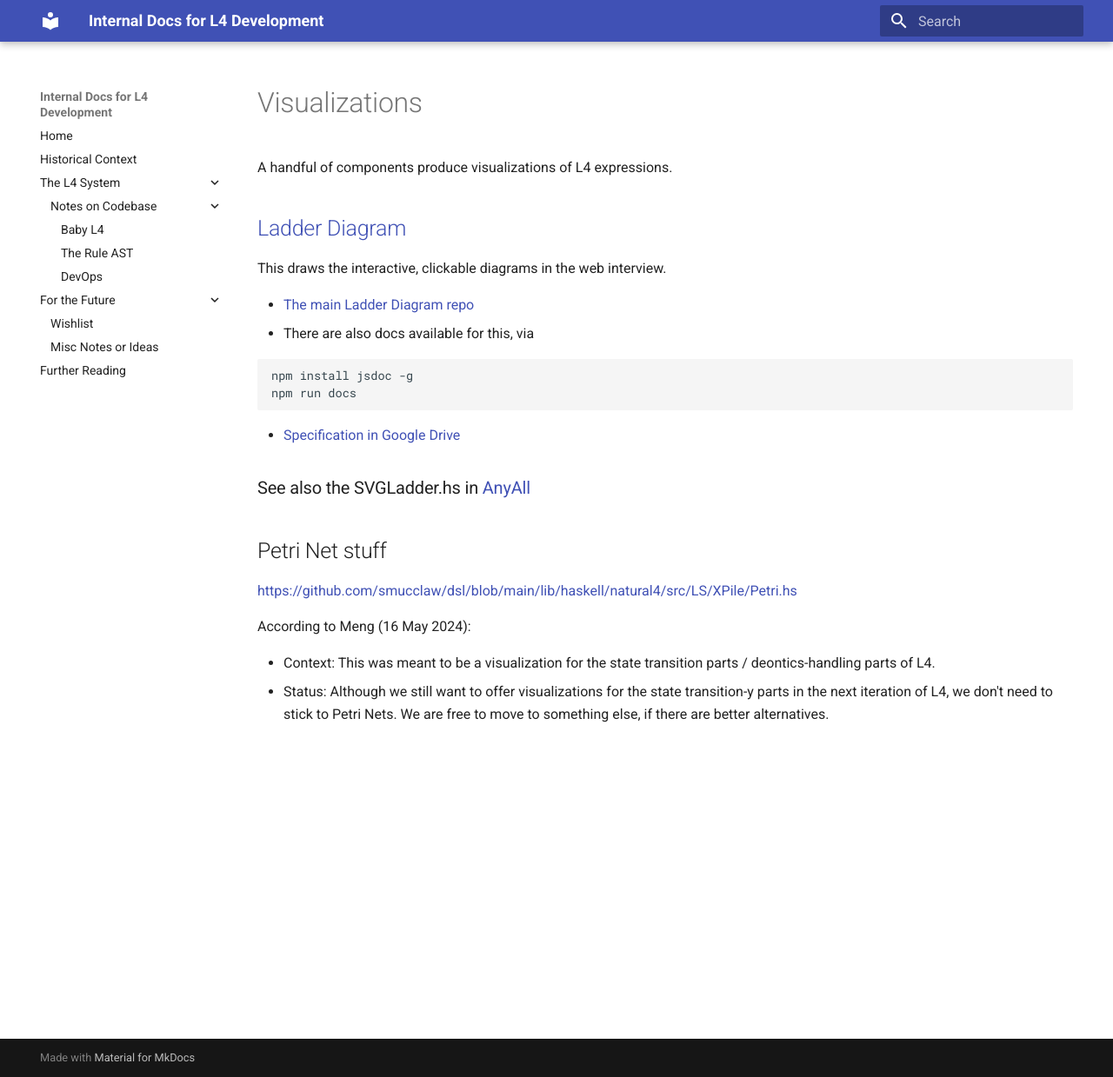
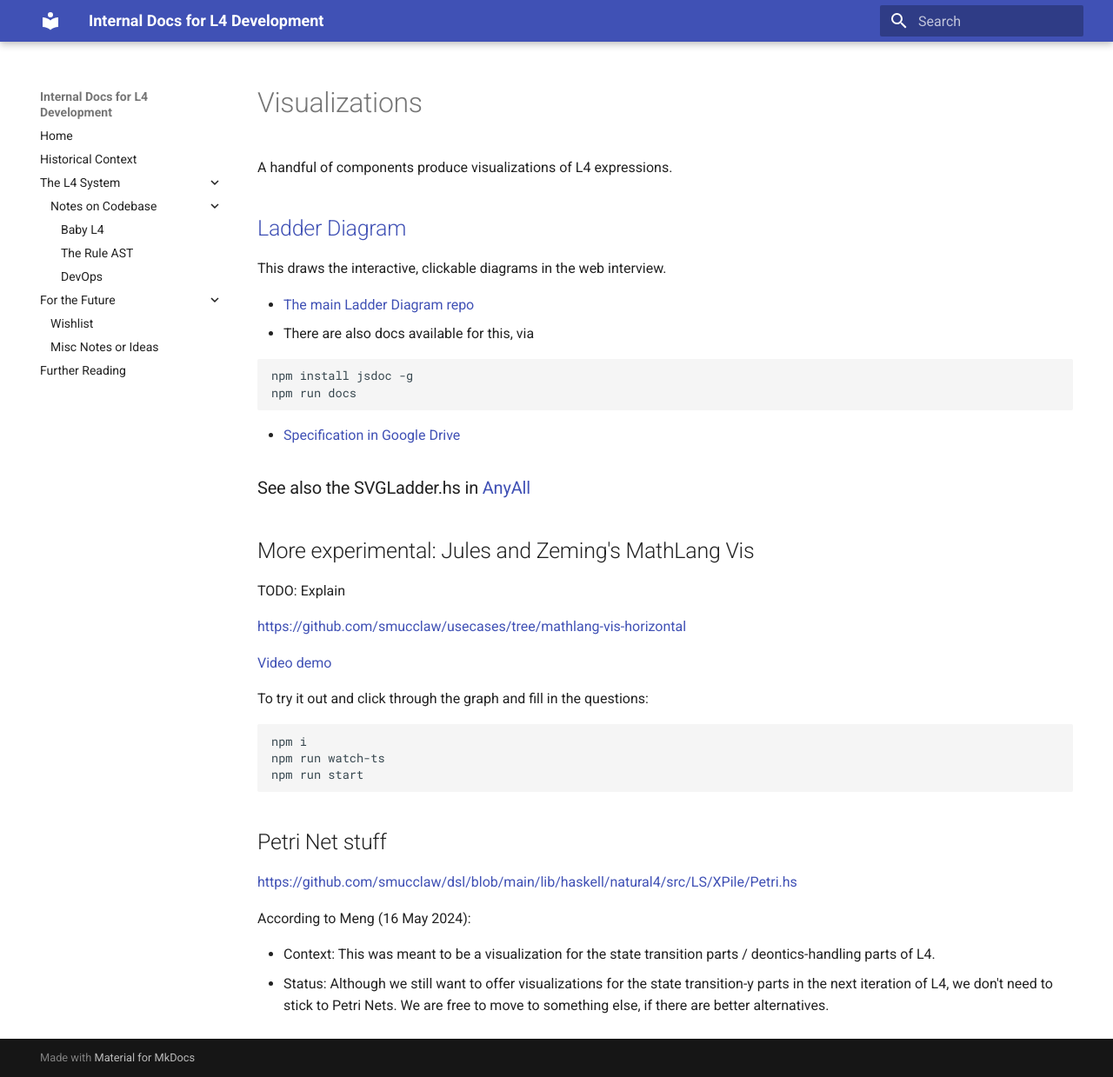
Before and after one commit to smucclaw/internal_docs, an MkDocs documentation site: the page built from docs/current_system/codebase/visualizations.md, in a window 1280 px wide and 1239 px high. Shown: the whole window at 87% size. Built offline with MkDocs 1.6.1 and Material for MkDocs 9.7.7, drawn with Linux system fonts in a browser that asks for light colours.

Commit message:
Add link to Jules and Zeming's MathLang Vis

````diff
--- a/docs/current_system/codebase/visualizations.md
+++ b/docs/current_system/codebase/visualizations.md
@@ -18,6 +18,22 @@ This draws the interactive, clickable diagrams in the web interview.
 
 ### See also the SVGLadder.hs in [AnyAll](./anyall.md)
 
+## More experimental: Jules and Zeming's MathLang Vis
+
+TODO: Explain
+
+<https://github.com/smucclaw/usecases/tree/mathlang-vis-horizontal>
+
+[Video demo](https://smucclaw.slack.com/files/U057B2P9XT2/F06CN807NC8/vid_20231230_224443_209.mp4)
+
+To try it out and click through the graph and fill in the questions:
+
+```bash
+npm i
+npm run watch-ts
+npm run start
+```
+
 ## Petri Net stuff
 
 <https://github.com/smucclaw/dsl/blob/main/lib/haskell/natural4/src/LS/XPile/Petri.hs>
````
